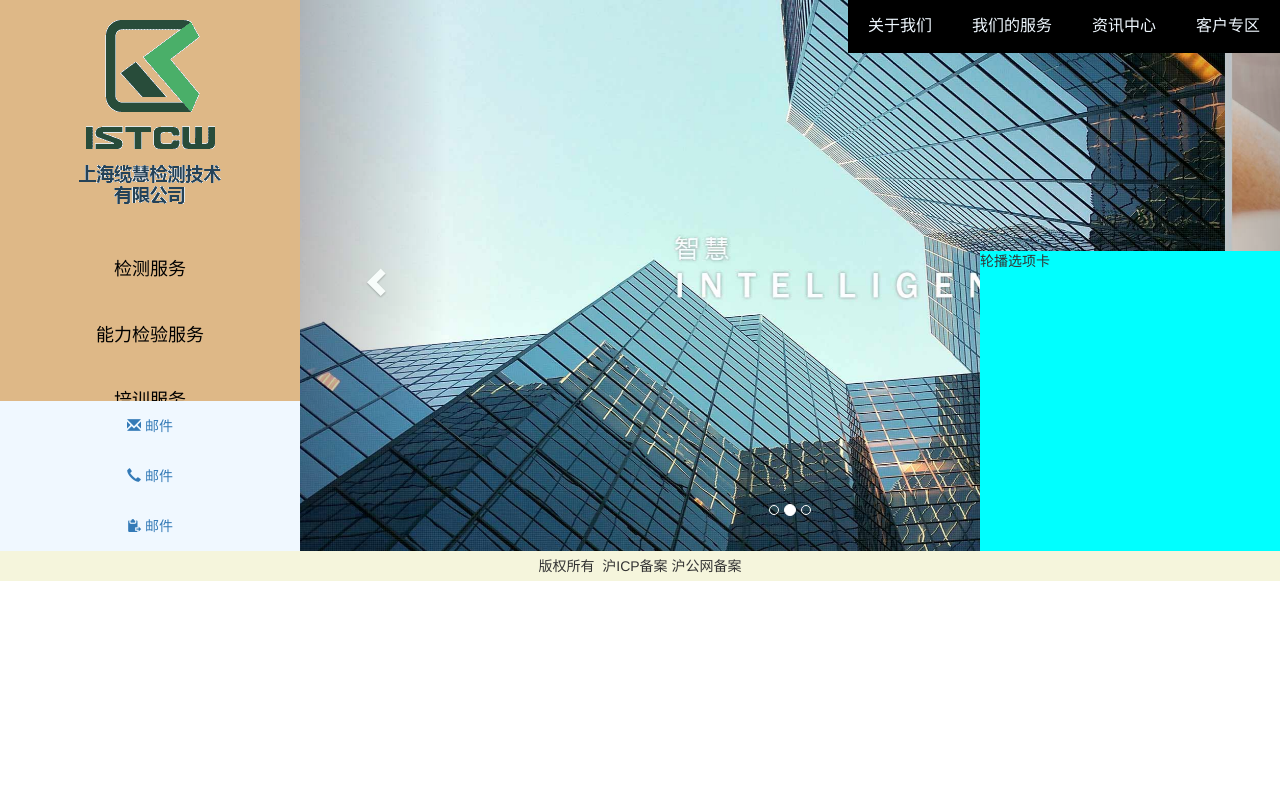
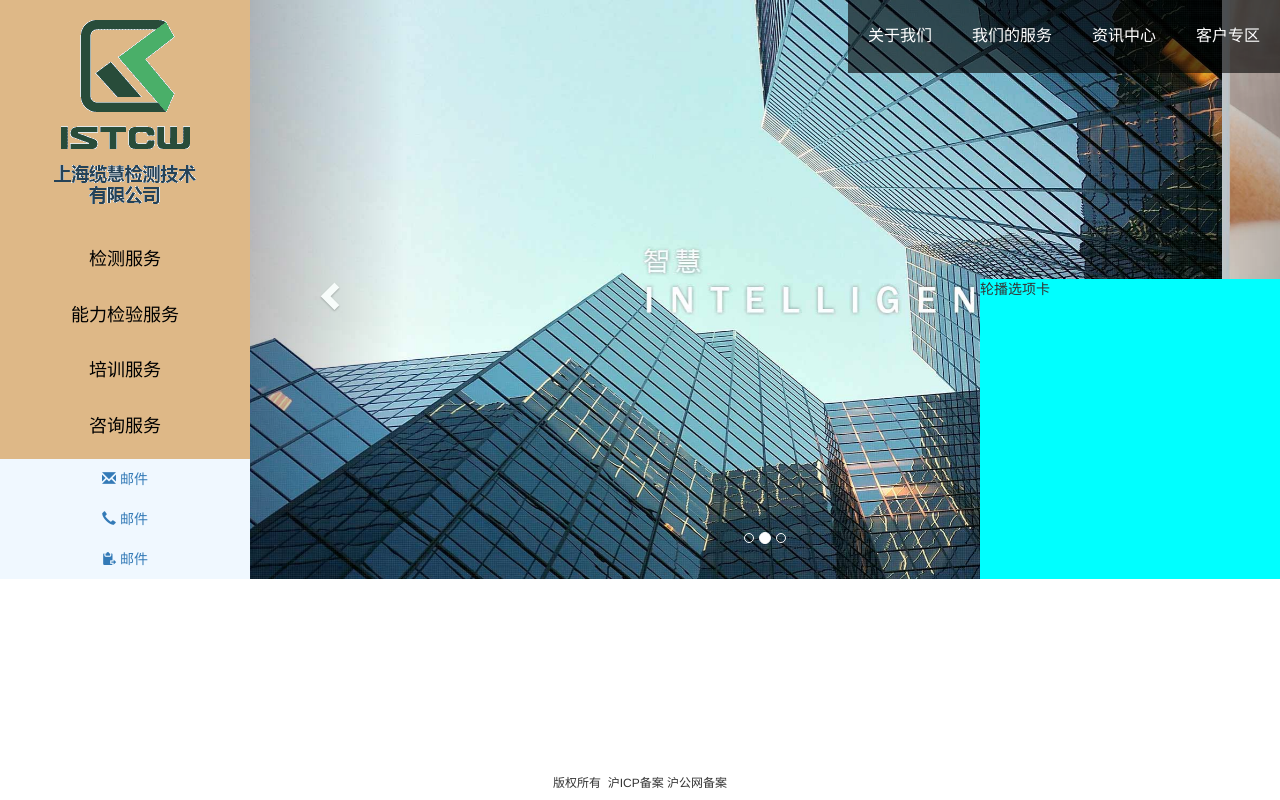
Before and after one commit to hbsjz/MyFrontUIProject, a plain HTML site: page index.html in a window 1280 px wide. Drawn offline with Linux system fonts and the light colour scheme.

Commit message:
16提交

```diff
--- a/css/index.css
+++ b/css/index.css
@@ -1,17 +1,18 @@
-#mian_container{
+#mian_container {
    width: 100%;
+   height: 100%;
    display: flex;
 }
 
 
-.imageText{
+.imageText {
    font-size: 500px;
    color: bisque;
 
 }
 
-.left_div{
-   width: 300px;
+.left_div {
+   width: 250px;
    height: auto;
    background-color: burlywood;
    text-align: center;
@@ -19,12 +20,12 @@
 
 }
 
-#left_top_logo_image{
+#left_top_logo_image {
    margin: 0 auto;
    margin-top: 20px;
 }
 
-.banner_div{
+.banner_div {
    width: 60%;
    height: auto;
    flex: 1;
@@ -32,31 +33,40 @@
    position: relative;
 }
 
-#left_ul{
-   margin-top: 30px;
+#left_ul {
+   margin-top: 25px;
    padding: 0;
 }
 
-#left_ul li{
+#left_ul li {
    list-style: none;
-   padding: 20px 10px;
+   padding: 15px 0;
    font-size: 18px;
    color: black;
 }
 
-.right_menu{
+.right_menu {
    position: absolute;
    top: 0;
    right: 0;
    text-align: center;
-   background: black 1px;
+   background-color: rgba(0, 0, 0, 0.6);
 }
-.right_menu #right_nav ul{
+.right_menu #right_nav{
+   float: left;
+}
+
+.right_menu #right_nav ul {
    margin: 0;
    padding: 0;
 }
+.right_menu #right_nav a{
+   display: inline-block;
+   padding: 10px 0;
 
-.right_menu #right_nav ul li{
+}
+
+.right_menu #right_nav>ul>li {
 
    list-style: none;
    color: aliceblue;
@@ -64,8 +74,12 @@
    padding: 15px 20px;
    font-size: 16px;
 }
+#right_nav ul ul{
+   position: absolute;
+   background-color: aqua;
+}
 
-#left_buttom_div{
+#left_buttom_div {
    background-color: aliceblue;
    position: absolute;
    bottom: 0;
@@ -73,20 +87,24 @@
    width: 100%;
 
 }
-#left_buttom_div ul{
+
+#left_buttom_div ul {
    margin: 0;
    padding: 0;
 }
-#left_buttom_div ul li{
+
+#left_buttom_div ul li {
    list-style: none;
-   padding: 15px 0;
+   padding: 10px 0;
 }
-#left_buttom_div ul li a{
+
+#left_buttom_div ul li a {
    text-decoration: none;
 
 
 }
-#tab_control{
+
+#tab_control {
    position: absolute;
    bottom: 0;
    right: 0;
@@ -96,11 +114,41 @@
 
 }
 
-#buttom_text{
-   background-color: beige;
+#buttom_text {
+   text-align: center;
+   position: absolute;
+   width: 100%;
+   height: 30px;
+   bottom: 0;
+   text-align: center;
+}
+#buttom_text p{
+   font-size: 12px;
+}
+
+#buttom_text p {
+   padding: 5px 0;
+}
+
+.right_menu #right_nav #item_ul_right_menu{
+   margin: 0;
+   padding: 0;
    text-align: center;
 
 }
-#buttom_text p{
-   padding: 5px 0;
+.hidde_menu{
+   display: none;
 }
+
+.right_menu #right_nav #item_ul_right_menu li{
+  list-style: none;
+  padding: 10px 0;
+
+}
+#right_nav a{
+   text-decoration: none;
+   color: white;
+}
+#right_nav a:hover{
+   color: chartreuse;
+}
--- a/index.html
+++ b/index.html
@@ -123,10 +123,24 @@
   <div class="right_menu">
     <nav id="right_nav">
       <ul>
-        <li>关于我们</li>
-        <li>我们的服务</li>
-        <li>资讯中心</li>
-        <li>客户专区</li>
+        <li>
+          <a id="about_us" href="#">关于我们</a>
+          <ul id="item_ul_right_menu" class="hidde_menu">
+            <li>关于我们我们1</li>
+            <li>关于我们2</li>
+            <li>关于sdfds我们我们3</li>
+            <li>关于我们我们4</li>
+          </ul>
+        </li>
+        <li>
+          <a id="about_us" href="#">我们的服务</a>
+        </li>
+        <li>
+          <a id="about_us" href="#">资讯中心</a>
+        </li>
+        <li>
+          <a id="about_us" href="#">客户专区</a>
+        </li>
       </ul>
     </nav>
   </div>
--- a/js/index.js
+++ b/js/index.js
@@ -0,0 +1,18 @@
+$(function(){
+    // 设置右上菜单监听
+    $("#about_us").hover(function(){
+
+        $("#item_ul_right_menu").toggleClass("hidde_menu");
+    });
+
+
+
+
+
+
+
+
+
+
+
+})
```
Also changed, not shown: imgs/logo_main.png (added).
